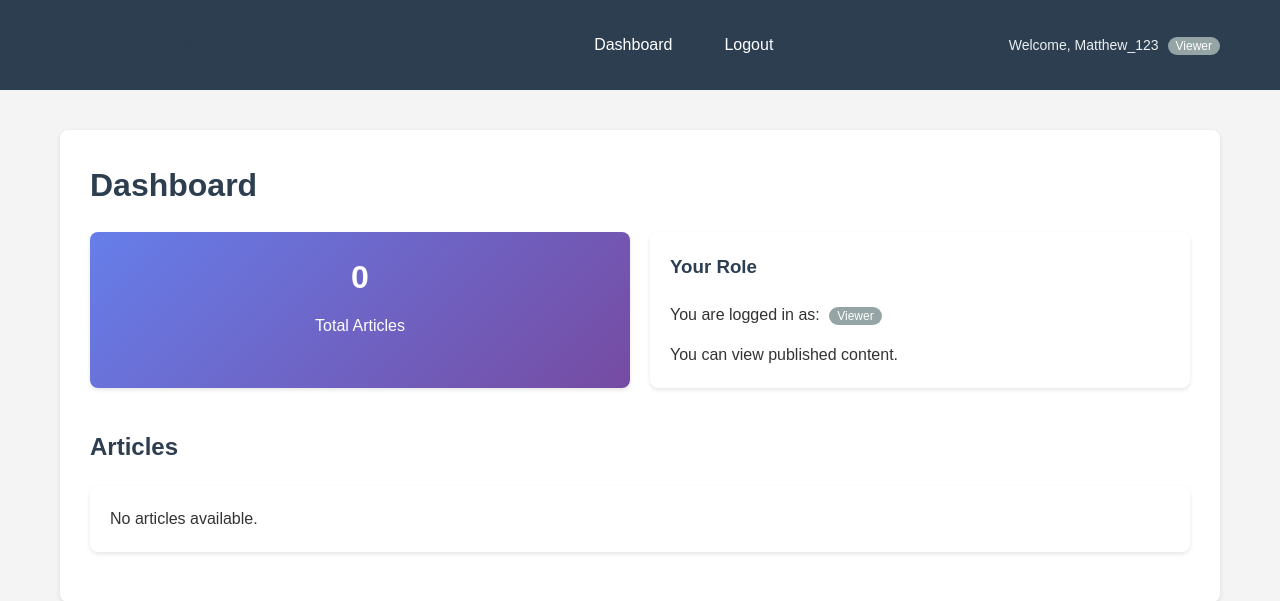
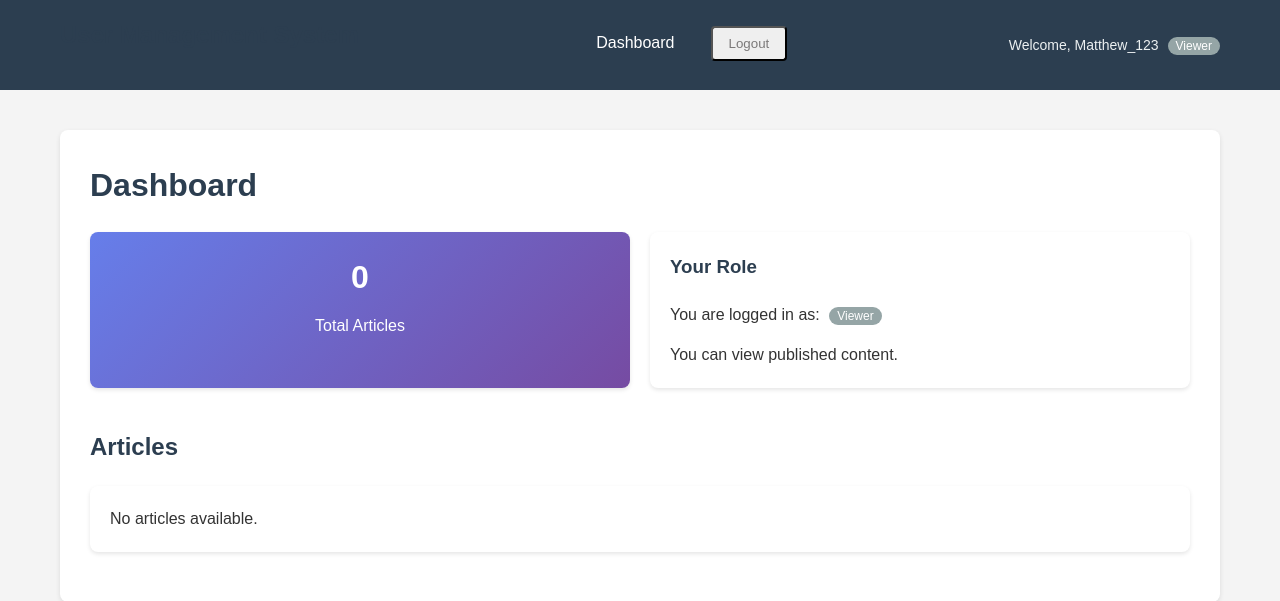
Before and after one commit to mate882/UserManagementSystem, a Django app: page / in a window 1280 px wide. Shown: the top 601 px of the page. Run offline with Django 5.2, Linux system fonts and the light colour scheme; a user stored in the database is signed in.

Commit message:
Fix few errors

```diff
--- a/UserApp/templates/base.html
+++ b/UserApp/templates/base.html
@@ -55,7 +55,7 @@
             margin: 0;
         }
 
-        nav ul li a {
+        nav ul li a{
             color: white;
             text-decoration: none;
             padding: 8px 16px;
@@ -63,7 +63,20 @@
             transition: background-color 0.3s;
         }
 
+        nav button{
+            color: rgb(123, 121, 121);
+            text-decoration: none;
+            padding: 8px 16px;
+            border-radius: 4px;
+            margin-top: -20px;
+            transition: background-color 0.3s;
+        }
+
         nav ul li a:hover {
+            background-color: #34495e;
+        }
+
+        nav button:hover {
             background-color: #34495e;
         }
 
@@ -325,7 +338,12 @@
                     {% if user.role in 'admin,moderator,writer' %}
                         <li><a href="{% url 'create_article' %}">Write Article</a></li>
                     {% endif %}
-                    <li><a href="{% url 'logout' %}">Logout</a></li>
+                    <li>
+                        <form method="POST" action="{% url 'logout' %}">
+                            {% csrf_token %}
+                            <button type="submit">Logout</button>
+                        </form>
+                    </li>
                 </ul>
                 <div class="user-info">
                     Welcome, {{ user.username }}
--- a/UserApp/urls.py
+++ b/UserApp/urls.py
@@ -4,6 +4,7 @@ from . import views
 urlpatterns = [
     path('', views.dashboard, name='dashboard'),
     path('register/', views.register, name='register'),
+    path('logout/', views.logout_view, name='logout'),
     path('admin-panel/', views.admin_panel, name='admin_panel'),
     path('manage-users/', views.manage_users, name='manage_users'),
     path('edit-user/<int:user_id>/', views.edit_user, name='edit_user'),
--- a/UserApp/views.py
+++ b/UserApp/views.py
@@ -1,5 +1,5 @@
 from django.shortcuts import render, redirect, get_object_or_404
-from django.contrib.auth import login, authenticate
+from django.contrib.auth import login, authenticate, logout
 from django.contrib.auth.decorators import login_required, permission_required, user_passes_test
 from django.contrib import messages
 from django.http import HttpResponseForbidden
@@ -26,6 +26,11 @@ def register(request):
     else:
         form = UserCreationForm()
     return render(request, 'registration/register.html', {'form': form})
+
+def logout_view(request):
+    logout(request)
+    messages.success(request, 'You have been successfully logged out!')
+    return redirect('login')
 
 @login_required
 def dashboard(request):
```
Also changed, not shown: db.sqlite3.
